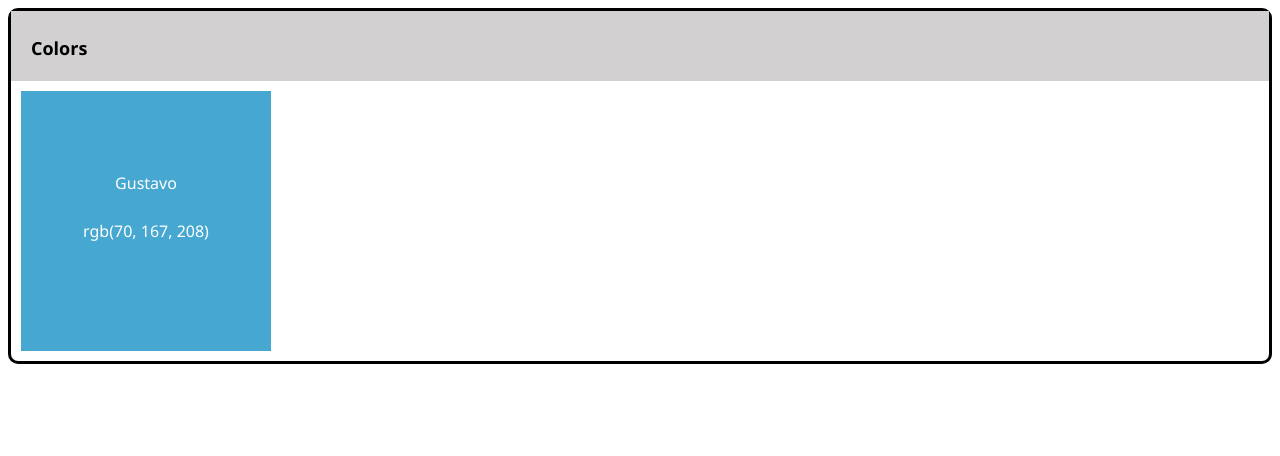
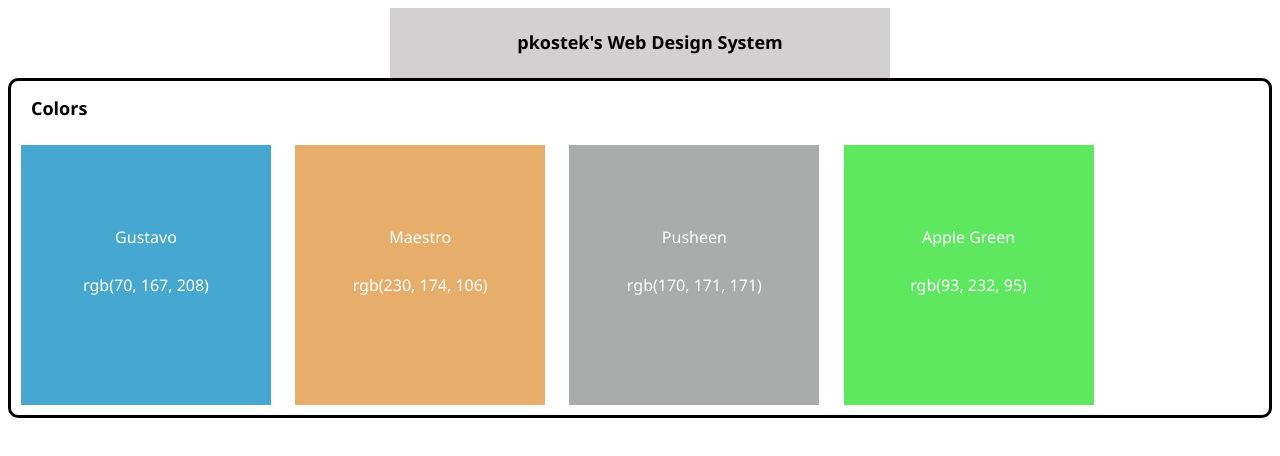
Before and after one commit to ikcetsok/CAcademy_WebsiteDesignSystem, a plain HTML site: page index.html in a window 1280 px wide. Drawn offline with Linux system fonts and the light colour scheme.

Commit message:
colors done

```diff
--- a/index.html
+++ b/index.html
@@ -10,14 +10,29 @@
     <link
       href="https://fonts.googleapis.com/css2?family=Roboto:ital,wght@0,400;0,500;0,700;1,400&display=swap"
       rel="stylesheet"
-
     />
-    <link rel="stylesheet" href="styles.css">
+    <link rel="stylesheet" href="styles.css" />
   </head>
   <body>
+    <header><h1>pkostek's Web Design System</h1></header>
     <section class="main">
-        <header><h1>Colors</h1></header>
-        <div id="Gustavo" class="colours"><p>Gustavo</p><p>rgb(70, 167, 208)</p></div>
+      <h1>Colors</h1>
+      <div id="Gustavo" class="colours">
+        <p>Gustavo</p>
+        <p>rgb(70, 167, 208)</p>
+      </div>
+      <div id="Maestro" class="colours">
+        <p>Maestro</p>
+        <p>rgb(230, 174, 106)</p>
+      </div>
+      <div id="Pusheen" class="colours">
+        <p>Pusheen</p>
+        <p>rgb(170, 171, 171)</p>
+      </div>
+      <div id="AppleGreen" class="colours">
+        <p>Apple Green</p>
+        <p>rgb(93, 232, 95)</p>
+      </div>
     </section>
   </body>
 </html>
--- a/styles.css
+++ b/styles.css
@@ -10,7 +10,10 @@ h1 {
 header {
   background-color: rgb(210, 208, 208);
   height: 50px;
+  width: 500px;
+  margin: auto;
   padding: 10px 0;
+  text-align: center;
 }
 
 .main {
@@ -32,3 +35,18 @@ header {
   background-color: rgb(70, 167, 208);
   color: white;
 }
+
+#Maestro {
+  background-color: rgb(230, 174, 106);
+  color: white;
+}
+
+#Pusheen {
+  background-color: rgb(170, 171, 171);
+  color: white;
+}
+
+#AppleGreen {
+  background-color: rgb(93, 232, 95);
+  color: white;
+}
```
Lines whose indentation alone changed are shown as unchanged.
